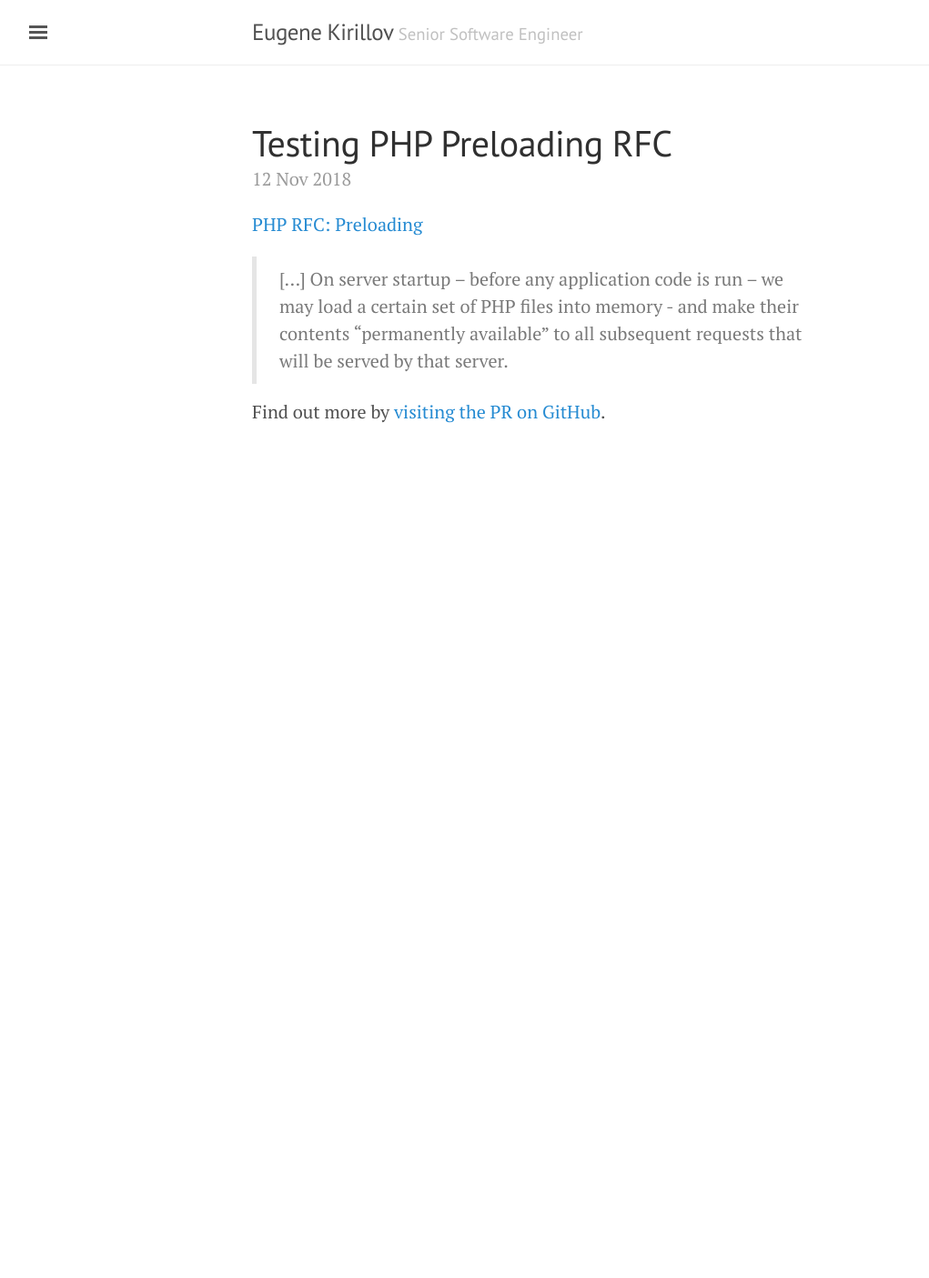
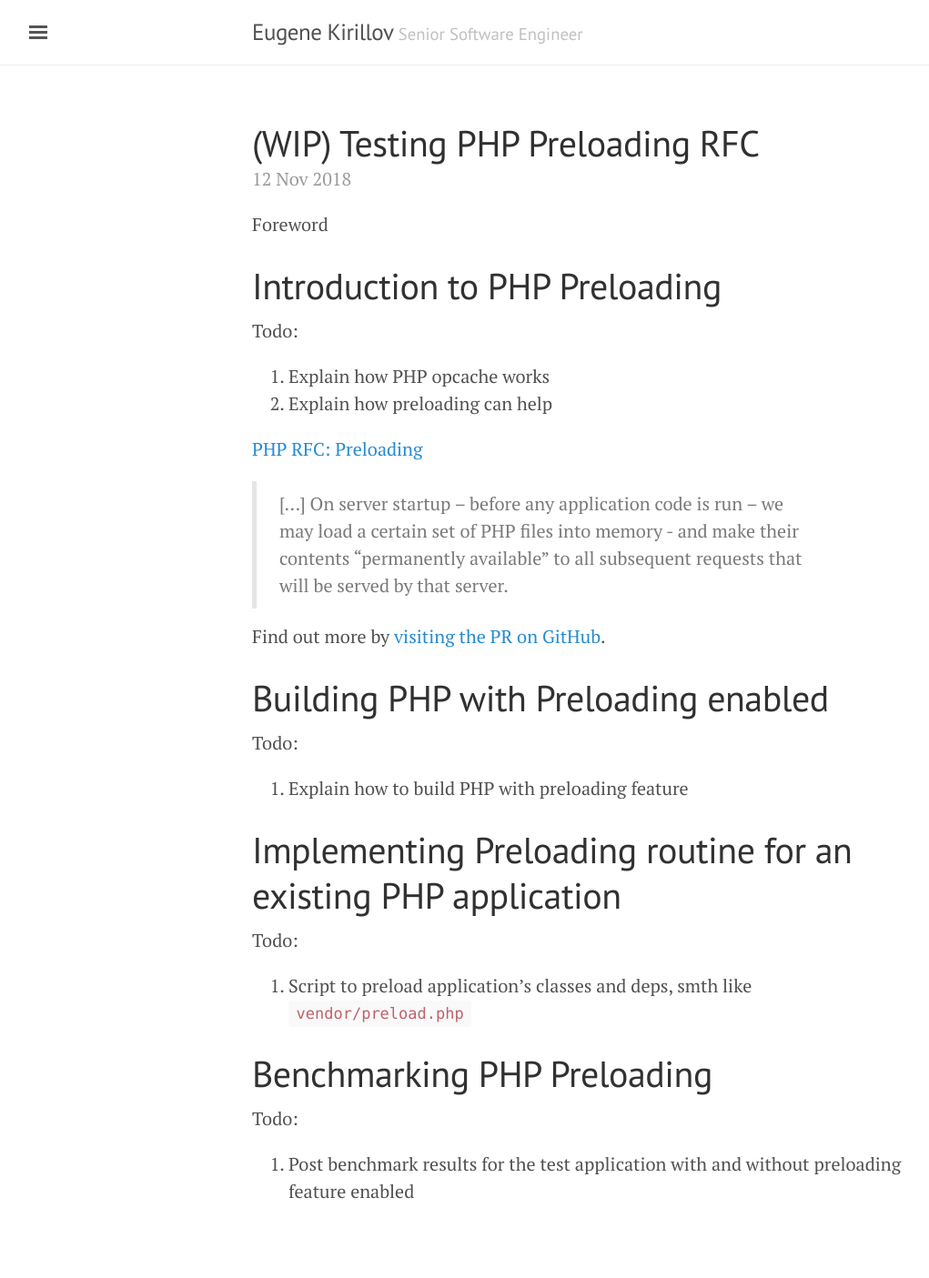
Before and after one commit to krlv/krlv.github.io, a Jekyll site: the page built from _posts/2018-11-12-testing-php-preloading.md, in a window 1280 px wide. Shown: the whole page at 91% size, without its empty margins (3-1024 px from the left). Built offline with Jekyll 4.4.1, drawn with Linux system fonts in a browser that asks for light colours; before the commit the page ends 900 px from its top, so only the background shows below that.

Commit message:
Plan article structure

```diff
--- a/_posts/2018-11-12-testing-php-preloading.md
+++ b/_posts/2018-11-12-testing-php-preloading.md
@@ -1,12 +1,39 @@
 ---
 layout: post
-title: Testing PHP Preloading RFC
+title: (WIP) Testing PHP Preloading RFC
 ---
+
+Foreword
+
+<!--more-->
+
+# Introduction to PHP Preloading
+
+Todo:
+
+1. Explain how PHP opcache works
+2. Explain how preloading can help
 
 [PHP RFC: Preloading](https://wiki.php.net/rfc/preload)
 
-<!--more-->
-
-  > [...] On server startup – before any application code is run – we may load a certain set of PHP files into memory - and make their contents “permanently available” to all subsequent requests that will be served by that server.
+> [...] On server startup – before any application code is run – we may load a certain set of PHP files into memory - and make their contents “permanently available” to all subsequent requests that will be served by that server.
 
 Find out more by [visiting the PR on GitHub](https://github.com/php/php-src/pull/3538).
+
+# Building PHP with Preloading enabled
+
+Todo:
+
+1. Explain how to build PHP with preloading feature
+
+# Implementing Preloading routine for an existing PHP application
+
+Todo:
+
+1. Script to preload application's classes and deps, smth like `vendor/preload.php`
+
+# Benchmarking PHP Preloading
+
+Todo:
+
+1. Post benchmark results for the test application with and without preloading feature enabled
```
